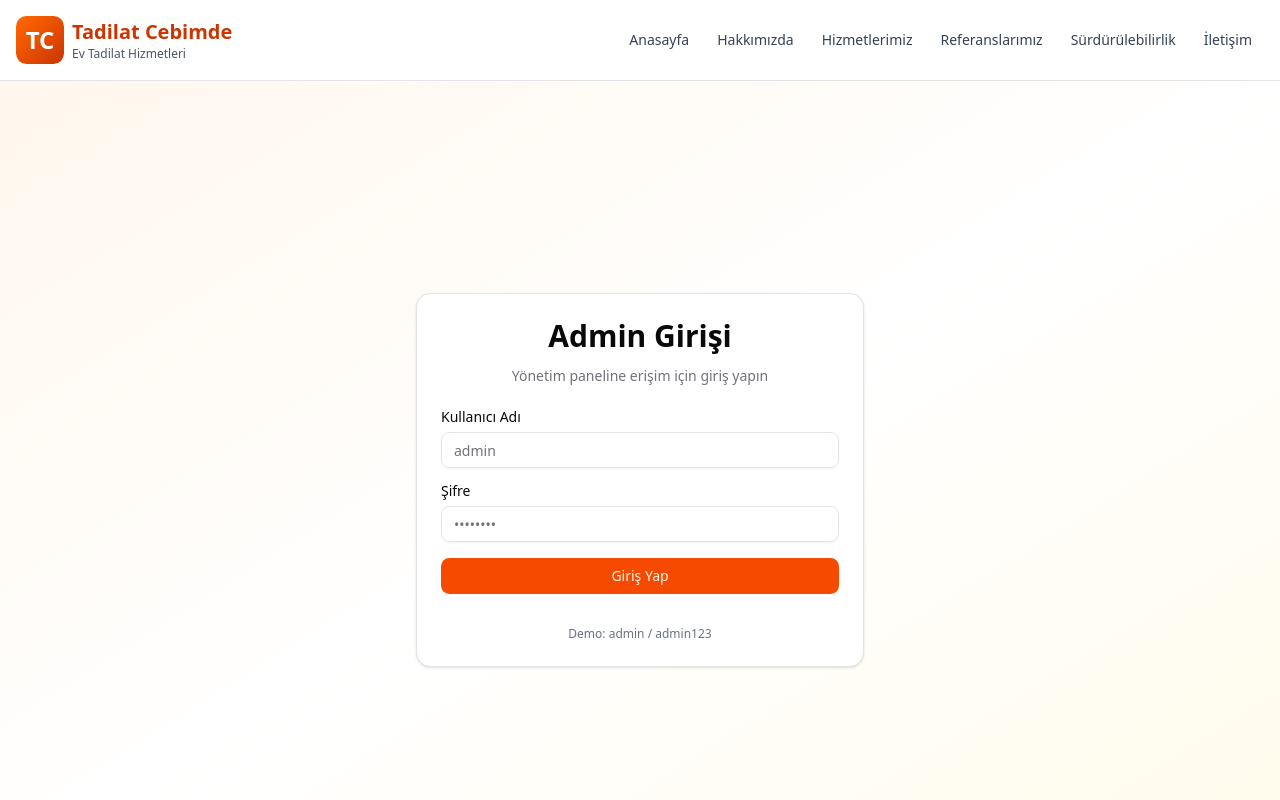
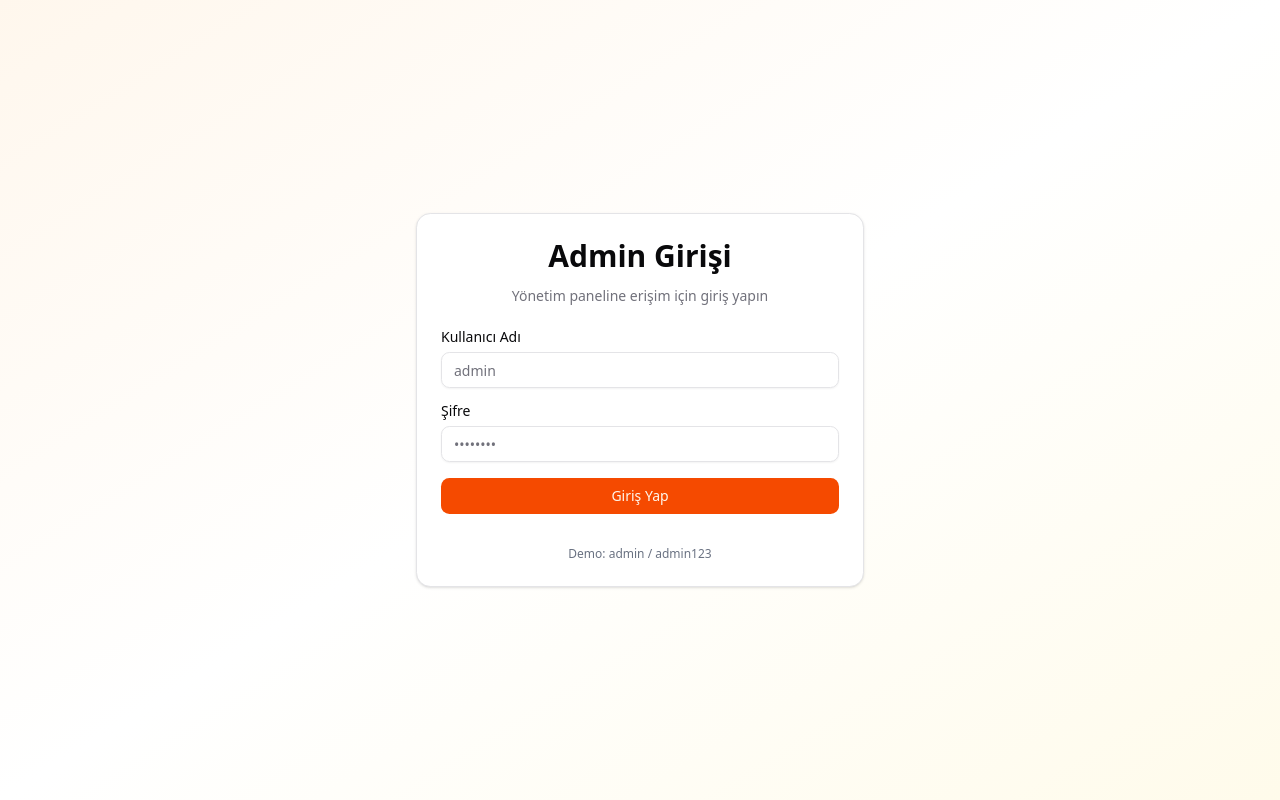
Before and after one commit to AhmetKadayfc/tadilat-kapinda, a Next.js app: page /admin/login in a window 1280 px wide. Shown: the top 800 px of the page. Built offline with nearby package versions, Linux system fonts and the light colour scheme.

Commit message:
feat: update layout for website and admin sections

```diff
--- a/app/layout.tsx
+++ b/app/(website)/layout.tsx
@@ -1,6 +1,6 @@
 import type { Metadata } from "next";
 import { Geist, Geist_Mono } from "next/font/google";
-import "./globals.css";
+import "../globals.css";
 import { Toaster } from "@/components/ui/sonner";
 import { Header } from "@/components/header";
 import { Footer } from "@/components/footer";
--- /dev/null
+++ b/app/admin/layout.tsx
@@ -0,0 +1,38 @@
+import type { Metadata } from "next";
+import { Geist, Geist_Mono } from "next/font/google";
+import "../globals.css";
+import { Toaster } from "@/components/ui/sonner";
+
+const geistSans = Geist({
+    variable: "--font-geist-sans",
+    subsets: ["latin"],
+});
+
+const geistMono = Geist_Mono({
+    variable: "--font-geist-mono",
+    subsets: ["latin"],
+});
+
+export const metadata: Metadata = {
+    title: "Tadilat Cebimde Admin",
+    description: "Tadilat Cebimde Yönetim Paneli",
+};
+
+export default function AdminLayout({
+    children,
+}: Readonly<{
+    children: React.ReactNode;
+}>) {
+    return (
+        <html lang="tr">
+            <body
+                className={`${geistSans.variable} ${geistMono.variable} antialiased`}
+            >
+                <main className="min-h-screen bg-white">
+                    {children}
+                </main>
+                <Toaster />
+            </body>
+        </html>
+    );
+}
```
Also changed, not shown: app/(website)/cerez-politikasi/page.tsx (renamed from app/cerez-politikasi/page.tsx), app/(website)/gizlilik/page.tsx (renamed from app/gizlilik/page.tsx), app/(website)/gopro-bilgilendirme/page.tsx (renamed from app/gopro-bilgilendirme/page.tsx), app/(website)/hakkimizda/page.tsx (renamed from app/hakkimizda/page.tsx), app/(website)/hizmetlerimiz/page.tsx (renamed from app/hizmetlerimiz/page.tsx), app/(website)/kullanim-kosullari/page.tsx (renamed from app/kullanim-kosullari/page.tsx), app/(website)/kvkk/page.tsx (renamed from app/kvkk/page.tsx), app/(website)/page.tsx (renamed from app/page.tsx), app/(website)/referanslarimiz/page.tsx (renamed from app/referanslarimiz/page.tsx), app/(website)/surdurulebilirlik/page.tsx (renamed from app/surdurulebilirlik/page.tsx).
